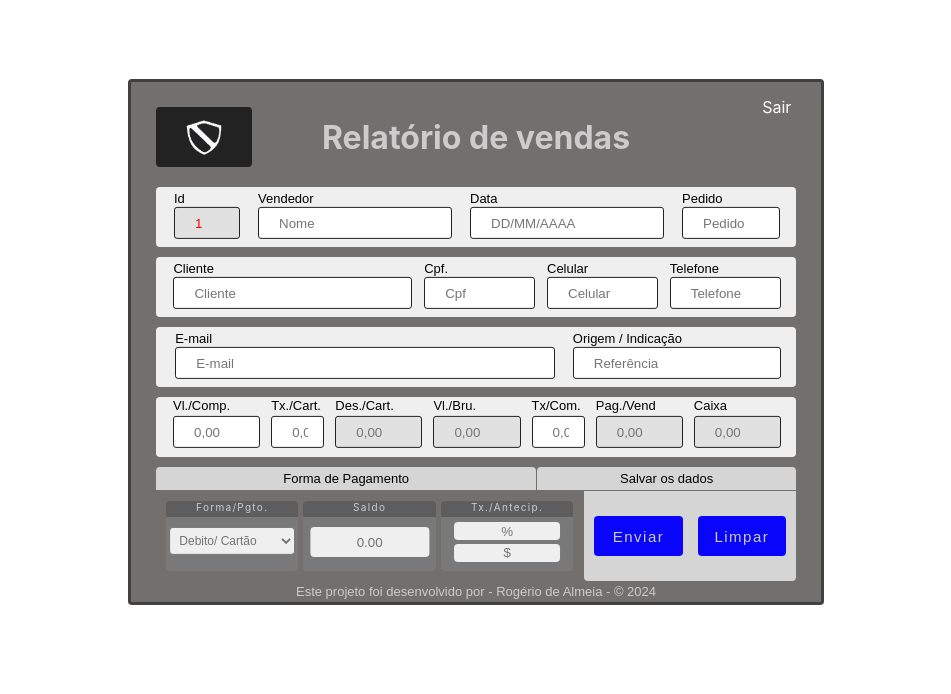
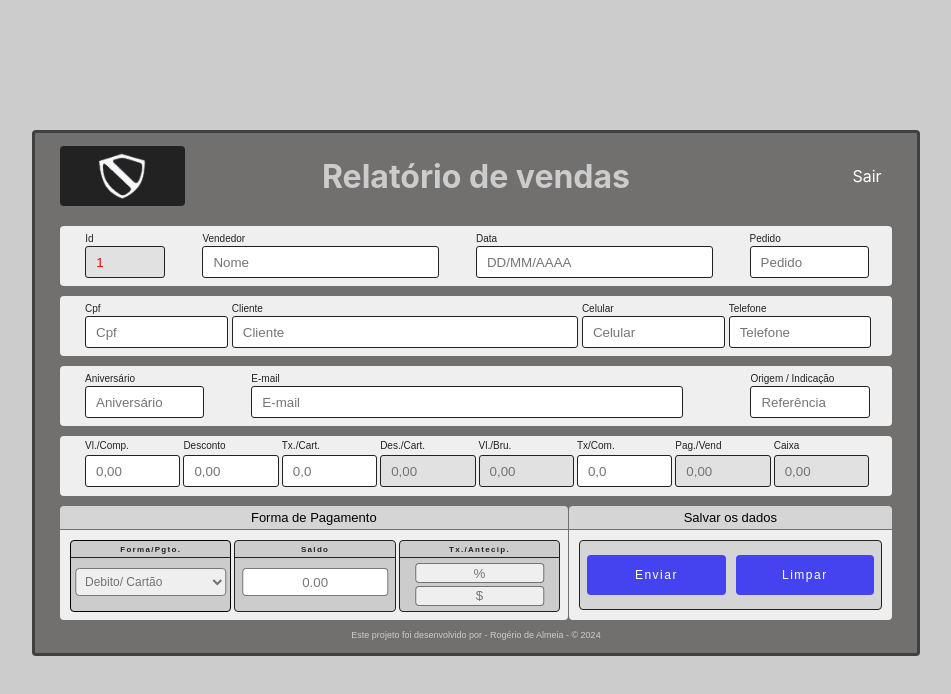
Before and after one commit to Dev-Rogerio/IntegracaoComGoogleSheets, a React (Create React App) app: page / in a window 1280 px wide. Shown: the top 694 px of the page, without its empty margins (164-1115 px from the left). Built offline with nearby package versions, Linux system fonts and the light colour scheme.

Commit message:
mudança no layout desktop

```diff
--- a/src/Components/Formulario/formulario.css
+++ b/src/Components/Formulario/formulario.css
@@ -2,9 +2,22 @@
   padding: 0;
   margin: 0;
 }
-boby {
-  width: 100vw;
-  height: 100vh;
+html, boby {
+  display: flex;
+  justify-content: center;
+  align-items: center;
+  margin: 0;
+  padding: 0;
+  width: 100%;
+  height: 100%;
+  overflow: hidden;
+  box-sizing: border-box;
+}
+body {
+  display: flex;
+  justify-content: center;
+  align-items: center;
+  background-color: #ccc;
 }
 .menuForm {
   display: grid;
@@ -42,45 +55,54 @@ boby {
   width: 100%;
   color: #fff;
   margin-left: 30%;
-  margin-top: -10px;
+  margin-top: 20px;
 }
 .formLabel {
   font-family: sans-serif;
-  font-size: 13px;
+  font-size: 10px;
+  color: #222;
 
 }
 .formaPgto {
-  display: block;
-  background-color: rgba(75, 75, 75, 0.6);
    width: 100%;
   height: 16px;
-  border-radius: 4px 4px 0px 0px;
-  font-size: 10px;
+  font-size: 8px;
   text-align: center;
-  color: #cccccc;
+  color: #222;
   letter-spacing: 1.3px;
+  border-bottom: 1px solid #222;
+  font-family: Arial, Helvetica, sans-serif;
+  font-weight: 700;
+  text-align: center;
+  align-items: center;
+  display: flex;
+  justify-content: center;
 }
 .containerForm {
-  display: block;
+  display: flex;
   background-color: #726f6f;
-  width: 50%;
+  width: 65%;
   height: 470px;
+  justify-content: center;
+  align-items: center;
   margin-left: 50%;
-  transform: translate(-50%, 15%);
+  margin-top: 40%;
+  transform: translate(-50%, -50%);
   padding: 25px;
   border: 3px solid #2229;
   border-radius: 4px;
   }
   .rowsOne {
   display: grid;
-  width: 100%;
+  width: 94%;
   height:  60px;
   background-color: #efefef;
-  grid-template-columns: 10% 30% 30% 15%;
   justify-content: center;
   border-radius: 4px;
-  grid-gap: 20px;
+  gap: 39px;
   margin-top: 20px;
+  padding: 0px 25px 0px 25px;
+  grid-template-columns: 10% 30% 30% 15%;
   }
   .id {
   height: 30px;
@@ -95,7 +117,7 @@ boby {
   outline: 0;
   border-radius: 3px;
   border: 1px solid #222;
-  text-indent: 20px;
+  text-indent: 10px;
   background-color: #e2e1e1;
   color: red;
   }
@@ -112,7 +134,7 @@ boby {
   outline: 0;
   border-radius: 3px;
   border: 1px solid #222;
-  text-indent: 20px;
+  text-indent: 10px;
   text-transform: capitalize;
     }
 .data {
@@ -128,7 +150,7 @@ height: 30px;
 outline: 0;
 border-radius: 3px;
 border: 1px solid #222;
-text-indent: 20px;
+text-indent: 10px;
 }
 .pedido {
 height: 30px;
@@ -144,24 +166,39 @@ height: 30px;
 outline: 0;
 border-radius: 3px;
 border: 1px solid #222;
-text-indent: 20px;
+text-indent: 10px;
 }
 .rowsTwo {
   display: grid;
-width: 100%;
+  width: 94%;
   height:  60px;
   background-color: #efefef;
-grid-template-columns: 37% 17% 17% 17%;
-justify-content: center;
   border-radius: 4px;
+  grid-template-columns: 18% 44% 18% 18%;
+  padding: 0px 25px 0px 25px;
   margin-top: 10px;
-grid-gap: 14px;
+  gap: 6px;
+}
+.cpf {
+  height: 100px;
+width: 60%;
+outline: 0;
+grid-column: 1/2;
+}
+.iCpf {
+  display: block;
+  width: 100%;
+  height: 30px;
+  outline: 0;
+  border-radius: 3px;
+  border: 1px solid #222;
+  text-indent: 10px;
 }
 .client {
 height: 30px;
 width: 100%;
 outline: 0;
-grid-column: 1/2;
+grid-column: 2/3;
   }
 .iClint {
 display: block;
@@ -170,26 +207,10 @@ height: 30px;
 outline: 0;
 border-radius: 3px;
 border: 1px solid #222;
-text-indent: 20px;
+text-indent: 10px;
 text-transform: capitalize;
 }
-.cpf {
-  height: 100px;
-width: 60%;
-outline: 0;
-grid-column: 2/3;
 
-}
-.iCpf {
-  display: block;
-  width: 100%;
-  height: 30px;
-  outline: 0;
-  border-radius: 3px;
-  border: 1px solid #222;
-  text-indent: 20px;
-
-}
 .celular {
 height: 30px;
 width: 100%;
@@ -203,7 +224,7 @@ height: 30px;
 outline: 0;
 border-radius: 3px;
 border: 1px solid #222;
-text-indent: 20px;
+text-indent: 10px;
 }
 .telefone {
 height: 30px;
@@ -218,23 +239,39 @@ height: 30px;
 outline: 0;
 border-radius: 3px;
 border: 1px solid #222;
-text-indent: 20px;
+text-indent: 10px;
 }
 .rowsThree {
   display: grid;
+  width: 94%;
+  height: 60px;
+  background-color: #efefef;
+  border-radius: 4px;
+  padding: 0px 25px 0px 25px;
+  margin-top: 10px;
+  gap: 49px;
+grid-template-columns: 15% 55% 15%;
+}
+.aniversario {
+  height: 30px;
   width: 100%;
-height:  60px;
-background-color: #efefef;
-grid-template-columns: 59% 35%;
-justify-content: center;
-border-radius: 4px;
-margin-top: 10px;
+  outline: 0;
+  grid-column: 1/2;
+  }
+  .iAniversario {
+  display: block;
+  width: 100%;
+  height: 30px;
+  outline: 0;
+  border-radius: 3px;
+  border: 1px solid #222;
+  text-indent: 10px;
   }
 .email {
 height: 30px;
 width: 100%;
 outline: 0;
-grid-column: 1/2;
+grid-column: 2/3;
 }
 .iEmail {
 display: block;
@@ -243,34 +280,37 @@ height: 30px;
 outline: 0;
 border-radius: 3px;
 border: 1px solid #222;
-text-indent: 20px;
+text-indent: 10px;
 }
 .referencia {
 height: 30px;
 width: 100%;
 outline: 0;
-grid-column: 2/3;
+grid-column: 3/4;
 margin-left: 20px;
 }
 .iRef {
 display: block;
-width: 92%;
+width: 100%;
 height: 30px;
 outline: 0;
 border-radius: 3px;
 border: 1px solid #222;
-text-indent: 20px;
+text-indent: 10px;
 }
 .rowsFour {
   display: grid;
-width: 100%;
+  width: 94%;
   height:  60px;
   background-color: #efefef;
-grid-template-columns: 13.3% 8% 13.3% 13.3% 8% 13.3% 13.3%;
+  justify-content: center;
+  border-radius: 4px;
+  grid-template-columns: 1fr 1fr 1fr 1fr 1fr 1fr 1fr 1fr ;
   justify-content: center;
   border-radius: 4px;
   margin-top: 10px;
-grid-gap: 13px;
+  gap: 5px;
+  padding: 0px 25px 0px 25px;
 }
 .valor {
 height: 30px;
@@ -286,14 +326,31 @@ height: 30px;
 outline: 0;
 border-radius: 3px;
 border: 1px solid #222;
-text-indent: 20px;
+text-indent: 10px;
+margin-top: 3px;
+}
+.desconto {
+  height: 30px;
+  width: 100%;
+  outline: 0;
+  grid-column: 2/3;
+  font-size: 13px;
+  }
+  .iDesconto {
+  display: block;
+  width: 100%;
+  height: 30px;
+  outline: 0;
+  border-radius: 3px;
+  border: 1px solid #222;
+  text-indent: 10px;
   margin-top: 3px;
   }
 .taxaPercent {
 height: 30px;
 width: 100%;
 outline: 0;
-grid-column: 2/3;
+grid-column: 3/4;
 font-size: 13px;
 }
 .iTaxaCartao {
@@ -303,14 +360,14 @@ height: 30px;
 outline: 0;
 border-radius: 3px;
 border: 1px solid #222;
-text-indent: 20px;
+text-indent: 10px;
 margin-top: 3px;
 }
 .descCartao {
 height: 30px;
 width: 100%;
 outline: 0;
-grid-column: 3/4;
+grid-column: 4/5;
 font-size: 13px;
 }
 .iDesc {
@@ -320,16 +377,15 @@ height: 30px;
 outline: 0;
 border-radius: 3px;
 border: 1px solid #222;
-text-indent: 20px;
+text-indent: 10px;
 margin-top: 3px;
 background-color: #e2e1e1;
-
 }
 .bruto {
 height: 30px;
 width: 100%;
 outline: 0;
-grid-column: 4/5;
+grid-column: 5/6;
 font-size: 13px;
 }
 .iBruto {
@@ -339,7 +395,7 @@ height: 30px;
 outline: 0;
 border-radius: 3px;
 border: 1px solid #222;
-text-indent: 20px;
+text-indent: 10px;
 margin-top: 3px;
 background-color: #e2e1e1;
 color: rgb(95, 95, 242);
@@ -348,7 +404,7 @@ color: rgb(95, 95, 242);
 height: 30px;
 width: 100%;
 outline: 0;
-grid-column: 5/6;
+grid-column: 6/7;
 font-size: 13px;
 }
 .iCom {
@@ -358,15 +414,14 @@ height: 30px;
 outline: 0;
 border-radius: 3px;
 border: 1px solid #222;
-text-indent: 20px;
+text-indent: 10px;
 margin-top: 3px;
-
 }
 .liquido {
   height: 30px;
   width: 100%;
   outline: 0;
-  grid-column: 6/7;
+  grid-column: 7/8;
   font-size: 13px;
   }
   .iLiq {
@@ -376,7 +431,7 @@ margin-top: 3px;
   outline: 0;
   border-radius: 3px;
   border: 1px solid #222;
-  text-indent: 20px;
+  text-indent: 10px;
   margin-top: 3px;
   background-color: #e2e1e1;
   color: rgb(95, 95, 242);
@@ -385,7 +440,7 @@ margin-top: 3px;
 height: 30px;
 width: 100%;
 outline: 0;
-grid-column: 7/8;
+grid-column: 8/9;
 font-size: 13px;
 }
 .iCaixa {
@@ -395,12 +450,11 @@ height: 30px;
 outline: 0;
 border-radius: 3px;
 border: 1px solid #222;
-text-indent: 20px;
+text-indent: 10px;
 margin-top: 3px;
 background-color: #e2e1e1;
 color: rgb(95, 95, 242);
 }
-
 .rowsFive {
   display: grid;
   grid-template-columns: 100% 40%;
@@ -415,7 +469,7 @@ color: rgb(95, 95, 242);
 .lFomrPag {
   display: grid;
   grid-column: 1/2;
-  width: 59%;
+  width: 63%;
   display: flex;
   justify-content: center;
   align-items: center;
@@ -454,11 +508,10 @@ color: rgb(95, 95, 242);
   grid-template-columns: 1fr 1fr 1fr;
   height: 70px;
   padding: 10px;
+  width: 64.5%;
    border-radius: 0px 0px 4px 4px;
+   background-color: #efefef;
   gap: 5px;
- }
- .optionForm{
-  color: #726f6f;
  }
  .divOptionForm {
   display: grid;
@@ -467,7 +520,8 @@ color: rgb(95, 95, 242);
   height: 70px;
   justify-content: center;
   grid-column: 1/2;
-  background-color: rgba(129, 129, 129, 0.6);
+  background-color: #ccc;
+  border: 1px solid black;
   outline: none;
   border-radius: 4px;
   }
@@ -488,30 +542,31 @@ color: rgb(95, 95, 242);
   width: 100%;
   height: 70px;
   grid-column: 2/3;
-  background-color: rgba(129, 129, 129, 0.6);
+  background-color: #ccc;
+  border: 1px solid #222;
   border-radius: 4px;
 }
 .parcelamento {
-  display: grid;
-  background-color: rgba(75, 75, 75, 0.6);
   width: 100%;
   height: 16px;
-  border-radius: 4px 4px 0px 0px;
-  font-size: 10px;
+  font-size: 8px;
   text-align: center;
-  color: #cccccc;
+  color: #222;
   letter-spacing: 1.3px;
+  border-bottom: 1px solid #222;
+  font-family: Arial, Helvetica, sans-serif;
+  font-weight: 700;
+  text-align: center;
+  align-items: center;
+  display: flex;
+  justify-content: center;
 }
 .iValor {
   width: 90%;
-  height: 30px;
+  height: 26px;
+  border: 1px solid #2229;
   border-radius: 4px;
-  border-left: 0px;
-  border-right: 0px;
-  border-bottom: 0px;
-  border-top: 0px;
   outline: none;
-  background-color: #efefef;
   color: #2229;
   margin-top: 10px;
   margin-left: 50%;
@@ -524,25 +579,29 @@ color: rgb(95, 95, 242);
   grid-column: 3/4;
   width: 100%;
   height: 70px;
-  background-color: rgba(129, 129, 129, 0.6);
   border-radius: 4px;
+  border: 1px solid #222;
+  background-color: #ccc;
 }
 .iDayMonth {
-  display: grid;
-  background-color: rgba(75, 75, 75, 0.6);
   width: 100%;
   height: 16px;
-  border-radius: 4px 4px 0px 0px;
-  font-size: 10px;text-align: center;
-  color: #cccccc;
+  font-size: 8px;
+  text-align: center;
+  color: #222;
   letter-spacing: 1.3px;
+  border-bottom: 1px solid #222;
+  font-family: Arial, Helvetica, sans-serif;
+  font-weight: 700;
+  text-align: center;
+  align-items: center;
+  display: flex;
+  justify-content: center;
 }
 .iDayMonth2 {
   display: block;
   display: flex;
-  border-top: 0;
-  border-width: 0;
-  border-left: 0;
+ border: 1px solid #2229;
   background-color:#efefef;
   height: 18px;
   width: 80%;
@@ -562,6 +621,7 @@ color: rgb(95, 95, 242);
   height: 18px;
   width: 80%;
   border-radius: 4px;
+  border: 1px solid #2229;
   outline: none;
   margin-left: 50%;
   transform: translate(-50%);
@@ -570,7 +630,7 @@ color: rgb(95, 95, 242);
 }
 .botoes {
   display: flex;
-  background-color:#d5d5d5;
+  background-color: #efefef;
   width: 40%;
  gap: 15px;
  padding: 10px;
@@ -579,30 +639,41 @@ color: rgb(95, 95, 242);
  align-items: center;
  border-radius: 0px 0px 4px 4px;
 }
+.border {
+  display: flex;
+  width: 100%;
+  height: 54px;
+  border: 1px solid #222;
+  border-radius: 4px;
+  justify-content: center;
+  align-items: center;
+  padding: 7px;
+  gap: 10px;
+  background-color: #d5d5d5;
+}
 button {
 display: flex;
 justify-content: center;
 align-items: center;
 width: 100%;
 height: 40px;
-background-color: rgb(9, 5, 251);
+background-color: rgb(9, 5, 251, .7);
 border-radius: 4px;
 outline: 0;
 border: 1px;
-color: #cccccc;
-font-size: 15px;
+color: #fff;
+font-size: 12px;
 letter-spacing: 1.5px;
 }
 .copy {
   display: flex;
   color: #ccc ;
-  font-size: small;
+  font-size: xx-small;
   font-family: sans-serif;
   width: 100%;
   justify-content: center;
-  margin-top: 3px;
+  margin-top: 10px;
 }
-
 @media(max-width: 600px) {
   .containerForm {
     width: 80%;
@@ -728,10 +799,6 @@ letter-spacing: 1.5px;
   height: 25px;
     width: 98%;
 }
-/* .iCpf {
-  width: 50%;
-  height: 25px;
-} */
 .iFone{
   height: 25px;
     width: 98%;
@@ -858,7 +925,7 @@ grid-column: 2/3;
   gap: 2px;
 }
 .lFomrPag {
-  width: 75% ;
+  width: 78% ;
   height: 25px;
   font-size: x-small;
   background-color: #efefef;
@@ -881,20 +948,20 @@ grid-column: 2/3;
   height: 70px;
   grid-column: 1/2;
   border: 1px solid #222;
-  background-color: #d5d5d5;
+  /* background-color: #d5d5d5; */
 }
 .formaPgto {
   margin-left: 50%;
-  font-weight: 600;
+  /* font-weight: 600; */
   font-family: Arial, Helvetica, sans-serif;
   transform: translate(-50%);
-  background-color: transparent;
+  /* background-color: rgb(248, 9, 9); */
   color: black;
   display: flex;
   justify-content: center;
   align-items: center;
   margin-top: 3px;
-  width: 95%;
+  width: 85%;
   height: 20px;
   font-size: 7px;
 }
@@ -910,7 +977,7 @@ grid-column: 2/3;
   height: 70px;
   grid-column: 1/2;
   border: 1px solid #222;
-  background-color: #d5d5d5;
+  /* background-color: #d5d5d5; */
   grid-column: 2/3;
 }
 .parcelamento {
@@ -921,7 +988,7 @@ grid-column: 2/3;
   background-color: transparent;
   color: black;
   display: flex;
-  justify-content: center;
+  /* justify-content: center; */
   align-items: center;
   margin-top: 3px;
   width: 95%;
@@ -962,19 +1029,18 @@ grid-column: 2/3;
   width: 90%;
   height: 15px;
   font-size: 10px;
-  border: none;
-  border: 1px solid #222;
+  border: 1px solid #2229;
 }
 .iDayMonth3 {
   width: 90%;
   height: 15px;
   font-size: 10px;
-  border: none;
   border: 1px solid #222;
 }
 .formLabel{
   font-size: 8px;
   color: #222;
+  background-color: saddlebrown;
 }
 .botoes {
   display: block;
@@ -991,7 +1057,7 @@ button {
   background-color: #706f6f;
 }
 .copy {
-  font-size: 7px;
+  font-size: xx-small;
   color: #222;
   margin-top: 18px;
 }
--- a/src/Components/Formulario/formulario.js
+++ b/src/Components/Formulario/formulario.js
@@ -242,7 +242,6 @@ function Formulario() {
               />
             </label>
           </div>
-
           <div className='vendedor'>
             <label htmlFor="vendedor">
               <span className='formLabel'>Vendedor</span>
@@ -255,11 +254,9 @@ function Formulario() {
                 value={vendedor}
                 onChange={(e) => setVendedor(e.target.value)}
                 required
-
               />
             </label>
           </div>
-
           <div className="data">
             <label htmlFor="data">
               <span className='formLabel'>Data</span>
@@ -274,10 +271,8 @@ function Formulario() {
                 onChange={(e) => setDataPedido(e.target.value)}
                 required
               />
-
             </label>
           </div>
-
           <div className='pedido'>
             <label htmlFor="pedido">
               <span className='formLabel'>Pedido</span>
@@ -294,8 +289,20 @@ function Formulario() {
             </label>
           </div>
         </div>
-
         <div className="rowsTwo">
+          <div className="infoPersona">
+            <label htmlFor="">
+              <span className='formLabel'>Cpf</span>
+              <input className="iCpf"
+                type="text"
+                name='cpf'
+                placeholder="Cpf"
+                value={cpf}
+                onChange={(e) => setCpf(e.target.value)}
+                required
+              />
+            </label>
+          </div>
           <div className='client'>
             <label htmlFor="cliente">
               <span className='formLabel'>Cliente</span>
@@ -311,20 +318,6 @@ function Formulario() {
               />
             </label>
           </div>
-          <div className="infoPersona">
-            <label htmlFor="">
-              <span className='formLabel'>Cpf.</span>
-              <input className="iCpf"
-                type="text"
-                name='cpf'
-                placeholder="Cpf"
-                value={cpf}
-                onChange={(e) => setCpf(e.target.value)}
-                required
-              />
-            </label>
-          </div>
-
           <div className='celular'>
             <label htmlFor="celular">
               <span className='formLabel'>Celular</span>
@@ -341,8 +334,6 @@ function Formulario() {
               />
             </label>
           </div>
-
-
           <div className='telefone'>
             <label htmlFor="telefone">
               <span className='formLabel'>Telefone</span>
@@ -359,9 +350,23 @@ function Formulario() {
               />
             </label>
           </div>
-
         </div>
         <div className="rowsThree">
+          <div className="aniversario">
+            <label htmlFor="email">
+              <span className='formLabel'>Aniversário</span>
+              <input
+                className='iAniversario'
+                type="email"
+                id="email"
+                name="data[email]"
+                placeholder="Aniversário"
+                value={email}
+                onChange={(e) => setEmail(e.target.value)}
+                required
+              />
+            </label>
+          </div>
           <div className="email">
             <label htmlFor="email">
               <span className='formLabel'>E-mail</span>
@@ -409,7 +414,21 @@ function Formulario() {
               />
             </label>
           </div>
-
+          <div className="desconto">
+            <label className="labelForm" htmlFor="compra">
+              <span className='formLabel'>Desconto</span>
+              <input
+                className='iDesconto'
+                type="number"
+                id="compra"
+                name="Vl./Comp"
+                placeholder="0,00"
+                value={compra}
+                onChange={handleValorCompraChange}
+                required
+              />
+            </label>
+          </div>
           <div className="taxaPercent">
             <label htmlFor="taxaCartao">
               <span className='formLabel'>Tx./Cart.</span>
@@ -425,7 +444,6 @@ function Formulario() {
               />
             </label>
           </div>
-
           <div className="descCartao">
             <label htmlFor="descCart">
               <span className='formLabel'>Des./Cart.</span>
@@ -440,7 +458,6 @@ function Formulario() {
               />
             </label>
           </div>
-
           <div className="bruto">
             <label htmlFor="">
               <span className='formLabel'>Vl./Bru.</span>
@@ -453,8 +470,6 @@ function Formulario() {
               />
             </label>
           </div>
-
-
           <div className="comissao">
             <label htmlFor="taxaComissao">
               <span className='formLabel'>Tx/Com.</span>
@@ -470,7 +485,6 @@ function Formulario() {
               />
             </label>
           </div>
-
           <div className="liquido">
             <label htmlFor="valorLiquido">
               <span className='formLabel'>Pag./Vend</span>
@@ -485,7 +499,6 @@ function Formulario() {
               />
             </label>
           </div>
-
           <div className="caixa">
             <label htmlFor="caixa">
               <span className='formLabel'>Caixa</span>
@@ -528,7 +541,6 @@ function Formulario() {
                     <option value="Parc./ 3 vezes" className="optionForm" >Parc./ 3 vezes</option>
                   </select>
                 </label>
-
               </div>
               <div className="valorForm">
                 <label htmlFor="" className="parcelamento">Saldo</label>
@@ -576,19 +588,18 @@ function Formulario() {
                 <input className="iDayMonth2" type="text" placeholder="%" value={taxaDesconto} onChange={handleTaxaDescontoChange} />
                 <input className="iDayMonth3" type="text" placeholder="$" value={resultadoDesconto} readOnly />
               </div>
-
             </div>
             <div className="botoes">
-              <button type='submit' >Enviar</button>
-              <button type="button" onClick={handleLimparFormulario}  >Limpar</button>
+              <div className="border">
+                <button type='submit' >Enviar</button>
+                <button type="button" onClick={handleLimparFormulario}  >Limpar</button>
+              </div>
             </div>
           </div>
         </div>
         <p className="copy">Este projeto foi desenvolvido por - Rogério de Almeia - &#169; 2024</p>
-
       </form >
     </div >
   );
 }
-
 export default Formulario
```
Lines whose indentation alone changed are shown as unchanged.
